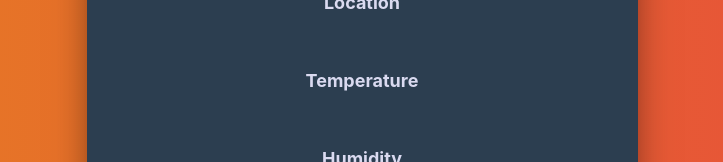
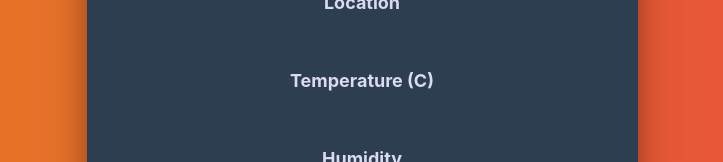
Before and after one commit to Eilima/weather-app, a React (Create React App) app: page / in a window 1280 px wide. Shown: the part 380-542 px from the top of the page, without its empty margins (278-1001 px from the left). Built offline with nearby package versions, Linux system fonts and the light colour scheme.

Commit message:
Allow to change between Farenheit and celsius sign

```diff
--- a/src/Components/Display.js
+++ b/src/Components/Display.js
@@ -33,6 +33,13 @@ export class Display extends React.Component {
         })
     }
 
+    metricOrFaren = () => {
+        if (this.state.unitValue === 'metric')
+            return 'C'
+        else
+            return 'F'
+    }
+
 
     render(){
         return (
@@ -50,8 +57,8 @@ export class Display extends React.Component {
                     </form>
                     <h1 className='weather-info'>Location</h1>
                     <p className='weather-info'>{this.state.location}</p>
-                    <h1 className='weather-info'>Temperature</h1>
-                    <p className='weather-info'>{this.state.temperature === null ? '' : `${this.state.temperature}°${this.state.unitValue === 'metric' ? 'C' : 'F'}`} </p>
+                    <h1 className='weather-info'>Temperature ({this.metricOrFaren()}) </h1>
+                    <p className='weather-info'>{this.state.temperature === null ? '' : `${this.state.temperature}°${this.metricOrFaren()}`} </p>
                     <h1 className='weather-info'>Humidity</h1>
                     <p className='weather-info'>{this.state.humidity === null ? '' : `${this.state.humidity}%`}</p>
                 </div>
```
